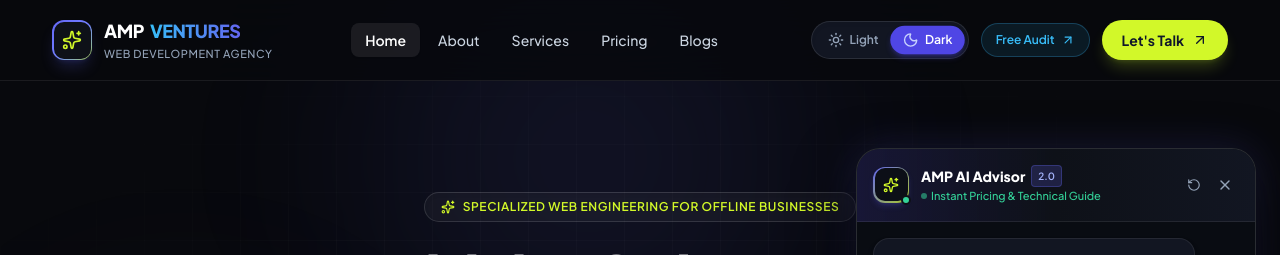
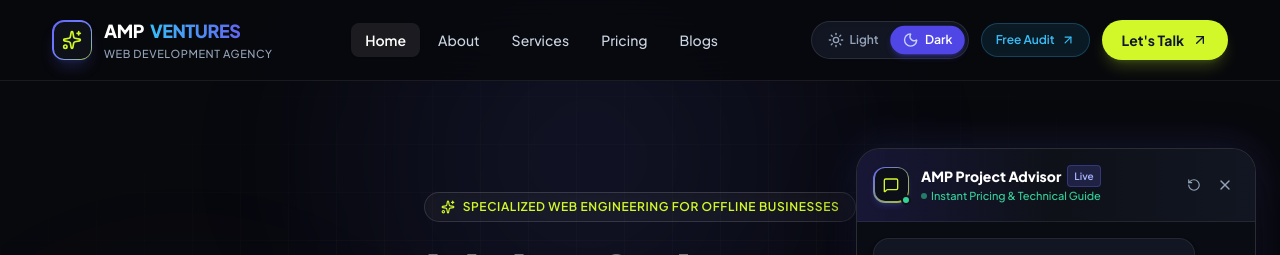
Before and after one commit to ankit13bandewar-maker/AMP-Ventures-, a React (Vite) app in the folder frontend/: page / in a window 1280 px wide. Both pictures are taken after a click on the button 1229 px from the left and 749 px from the top of the page. Shown: the top 255 px of the page. Built offline with nearby package versions, Linux system fonts and the light colour scheme; no server answers.

Commit message:
style: replace generic AI sparkles with sleek chat bubble consultation icon

```diff
--- a/frontend/src/components/AiChatbotWidget.jsx
+++ b/frontend/src/components/AiChatbotWidget.jsx
@@ -216,15 +216,15 @@ export default function AiChatbotWidget() {
       <button
         className="floating-btn floating-chatbot text-white"
         onClick={() => setIsOpen(!isOpen)}
-        title="Chat with AMP Ventures AI Advisor"
-        aria-label="Toggle AI Chat"
+        title="Chat with AMP Studio Advisor"
+        aria-label="Toggle Studio Chat"
       >
         {isOpen ? (
           <X className="w-6 h-6 text-white" />
         ) : (
           <div className="relative flex items-center justify-center">
-            <Sparkles className="w-6 h-6 text-white drop-shadow" />
-            <span className="absolute -top-1 -right-1 w-3 h-3 bg-lime-accent rounded-full border-2 border-[#08090d] animate-pulse"></span>
+            <MessageSquare className="w-5 h-5 text-white drop-shadow fill-white/10" />
+            <span className="absolute -top-1 -right-1 w-2.5 h-2.5 bg-lime-accent rounded-full border-2 border-[#08090d] animate-pulse"></span>
           </div>
         )}
       </button>
@@ -239,7 +239,7 @@ export default function AiChatbotWidget() {
               <div className="relative">
                 <div className="w-9 h-9 rounded-xl bg-gradient-to-br from-indigo-500 to-lime-accent/80 p-[1.5px] shadow-md shadow-indigo-500/20">
                   <div className="w-full h-full rounded-[10px] bg-[#0c0f17] flex items-center justify-center text-lime-accent">
-                    <Sparkles className="w-4 h-4" />
+                    <MessageSquare className="w-4 h-4" />
                   </div>
                 </div>
                 <span className="absolute -bottom-0.5 -right-0.5 w-2.5 h-2.5 bg-emerald-400 rounded-full border-2 border-[#0e1118]"></span>
@@ -247,8 +247,8 @@ export default function AiChatbotWidget() {
 
               <div>
                 <div className="text-sm font-extrabold text-white flex items-center gap-1.5">
-                  <span>AMP AI Advisor</span>
-                  <span className="text-[10px] px-1.5 py-0.2 rounded bg-indigo-500/20 text-indigo-300 font-semibold border border-indigo-500/30">2.0</span>
+                  <span>AMP Project Advisor</span>
+                  <span className="text-[10px] px-1.5 py-0.2 rounded bg-indigo-500/20 text-indigo-300 font-semibold border border-indigo-500/30">Live</span>
                 </div>
                 <div className="text-[11px] text-emerald-400 font-medium flex items-center gap-1">
                   <span className="w-1.5 h-1.5 rounded-full bg-emerald-400 animate-pulse"></span>
```
